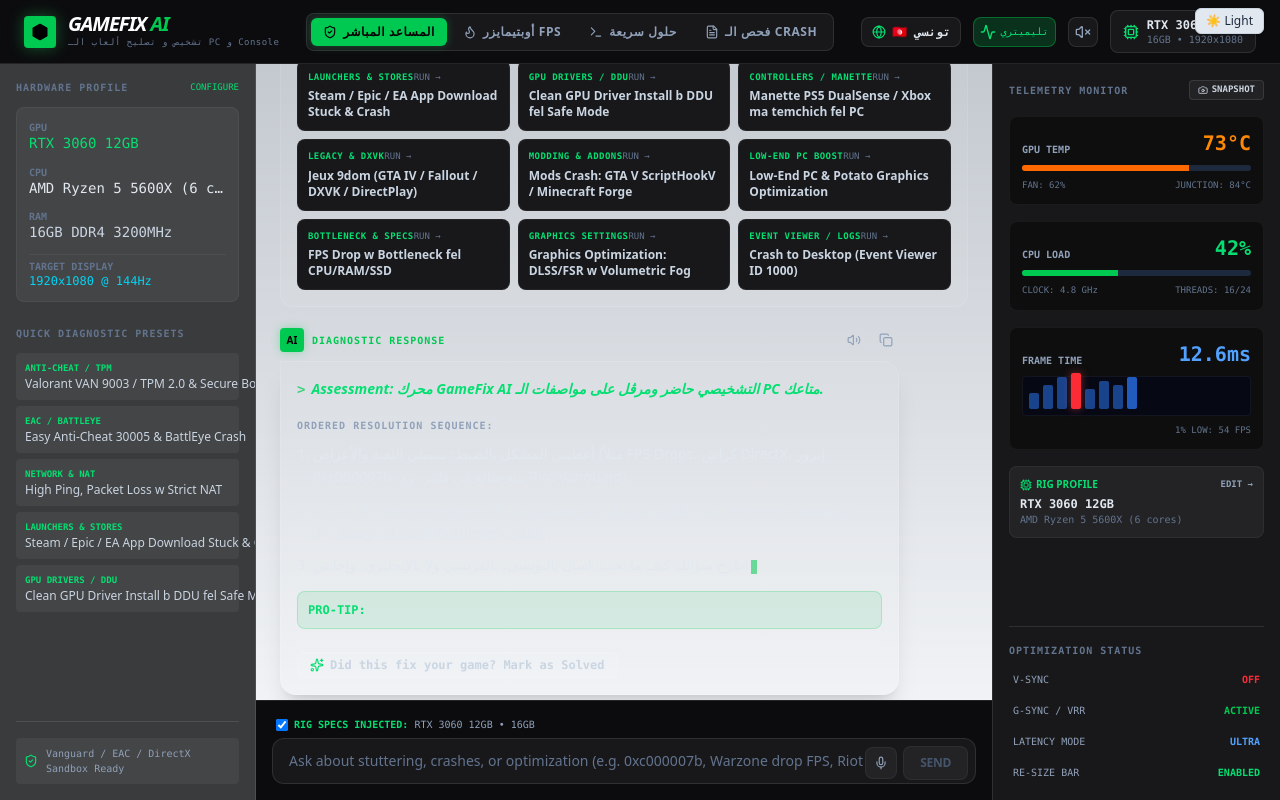
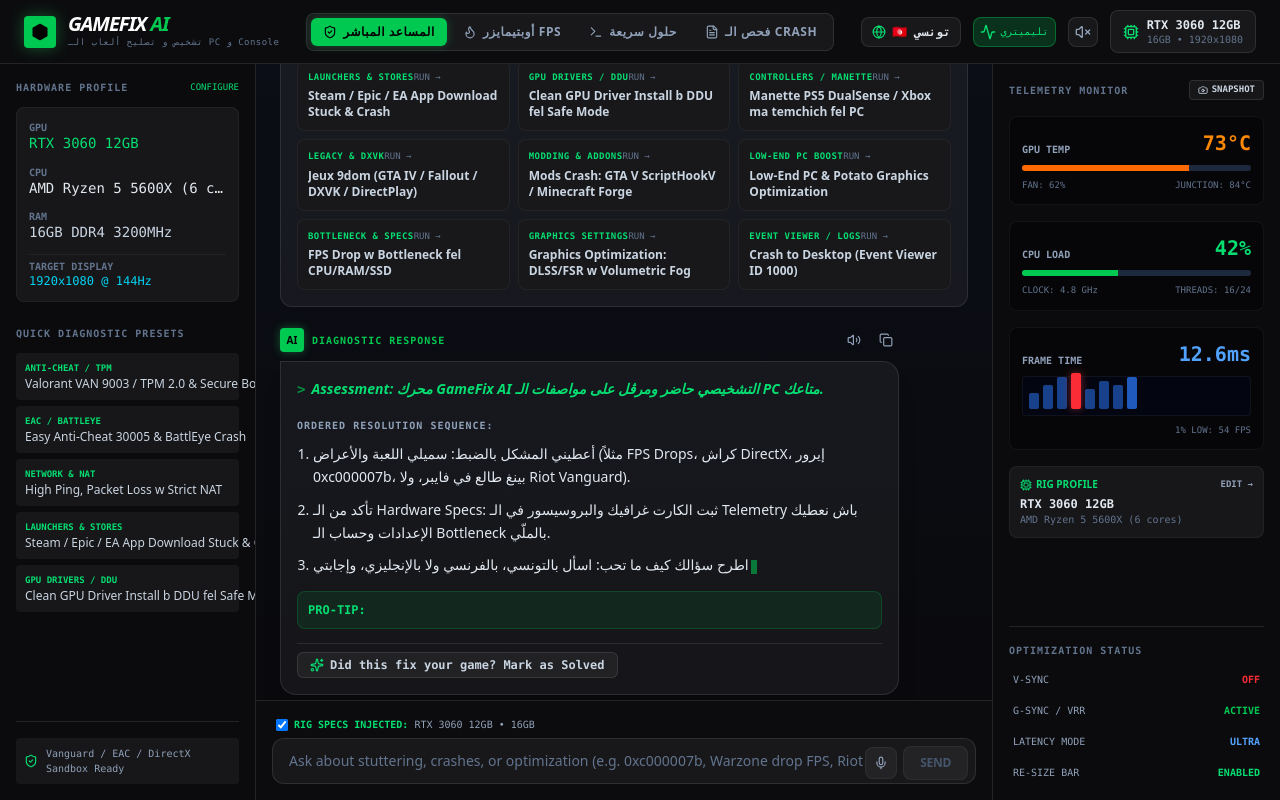
Before and after one commit to mouldigx/GameFix-v2, a React (Vite) app: page / in a window 1280 px wide. Built offline with nearby package versions, Linux system fonts and the light colour scheme.

Commit message:
Remove theme management from App component
Removed theme state management and theme switcher button from App component.

```diff
--- a/src/App.tsx
+++ b/src/App.tsx
@@ -37,29 +37,6 @@ const INITIAL_GREETING_TN: ChatMessage = {
 };
 
 export default function App() {
-  // Theme state integrated directly
-  const [theme, setTheme] = useState<'dark' | 'light'>(() => {
-    const saved = localStorage.getItem('gamefix-theme');
-    if (saved === 'light' || saved === 'dark') return saved;
-    return 'dark';
-  });
-
-  useEffect(() => {
-    const root = document.documentElement;
-    if (theme === 'dark') {
-      root.classList.add('dark');
-      root.classList.remove('light');
-    } else {
-      root.classList.add('light');
-      root.classList.remove('dark');
-    }
-    localStorage.setItem('gamefix-theme', theme);
-  }, [theme]);
-
-  const toggleTheme = () => {
-    setTheme((prev) => (prev === 'dark' ? 'light' : 'dark'));
-  };
-
   const [activeTab, setActiveTab] = useState<'chat' | 'optimizer' | 'fixes' | 'logs'>('chat');
   const [isSpecsModalOpen, setIsSpecsModalOpen] = useState(false);
   const [audioMuted, setAudioMuted] = useState(true);
@@ -236,18 +213,7 @@ export default function App() {
   };
 
   return (
-    <div className="flex flex-col h-screen w-full bg-slate-50 dark:bg-[#09090b] text-slate-900 dark:text-slate-100 font-sans overflow-hidden select-text transition-colors duration-200">
-
-      {/* Theme Switcher Quick Button */}
-      <div className="absolute top-2 right-4 z-50 flex items-center gap-2">
-        <button
-          onClick={toggleTheme}
-          className="px-2.5 py-1 text-xs rounded-md bg-slate-200 dark:bg-slate-800 text-slate-800 dark:text-slate-200 border border-slate-300 dark:border-slate-700 hover:bg-slate-300 dark:hover:bg-slate-700 transition-all shadow-sm flex items-center gap-1.5"
-        >
-          {theme === 'dark' ? '☀️ Light' : '🌙 Dark'}
-        </button>
-      </div>
-
+    <div className="flex flex-col h-screen w-full bg-[#09090b] text-slate-100 font-sans overflow-hidden select-text">
       {/* Top High Density Header */}
       <Header
         activeTab={activeTab}
@@ -265,7 +231,7 @@ export default function App() {
 
       {/* Main Cockpit Layout */}
       <div className="flex flex-1 overflow-hidden">
-        {/* Left Aside */}
+        {/* Left Aside: Hardware Profile & Quick Sessions / Presets */}
         <LeftSidebar
           userSpecs={userSpecs}
           onOpenSpecsModal={() => setIsSpecsModalOpen(true)}
@@ -279,7 +245,7 @@ export default function App() {
         />
 
         {/* Center Workspace Section */}
-        <main className="flex-1 flex flex-col min-w-0 overflow-y-auto bg-gradient-to-b from-slate-100 dark:from-[#0f172a]/20 to-transparent">
+        <main className="flex-1 flex flex-col min-w-0 overflow-y-auto bg-gradient-to-b from-[#0f172a]/20 to-transparent">
           {activeTab === 'chat' && (
             <ChatView
               messages={messages}
@@ -304,7 +270,7 @@ export default function App() {
           {activeTab === 'logs' && <CrashLogScanner userSpecs={userSpecs} />}
         </main>
 
-        {/* Right Aside */}
+        {/* Right Aside: Real-Time Telemetry Monitor */}
         {showTelemetry && (
           <div className="hidden xl:flex">
             <TelemetrySidebar
```
